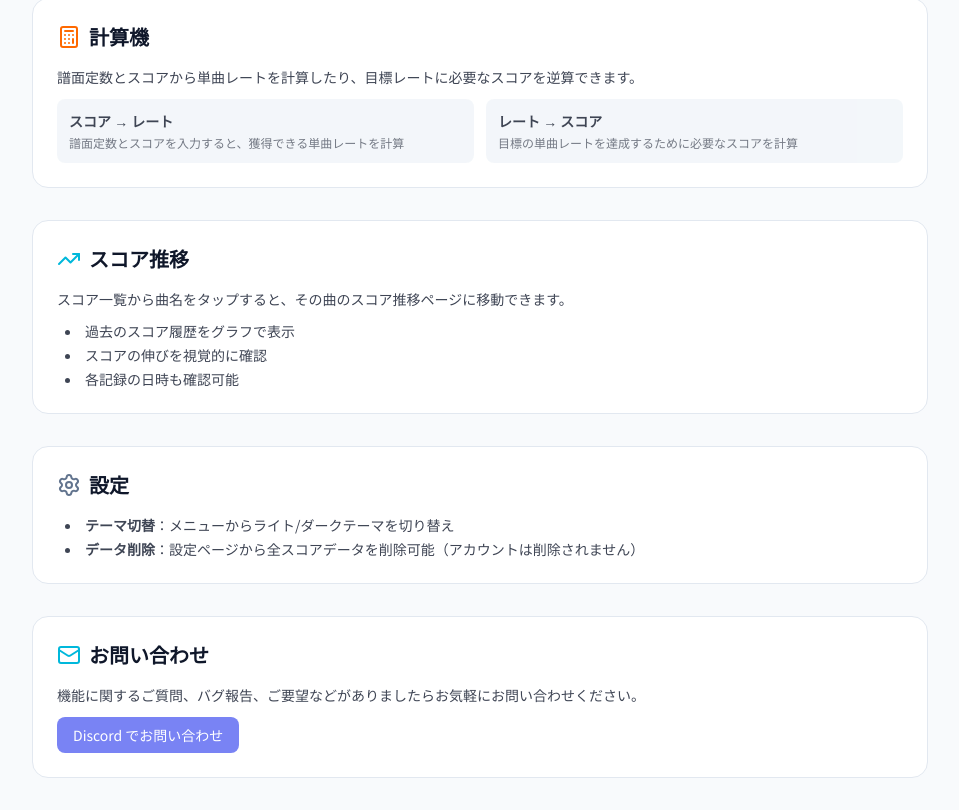
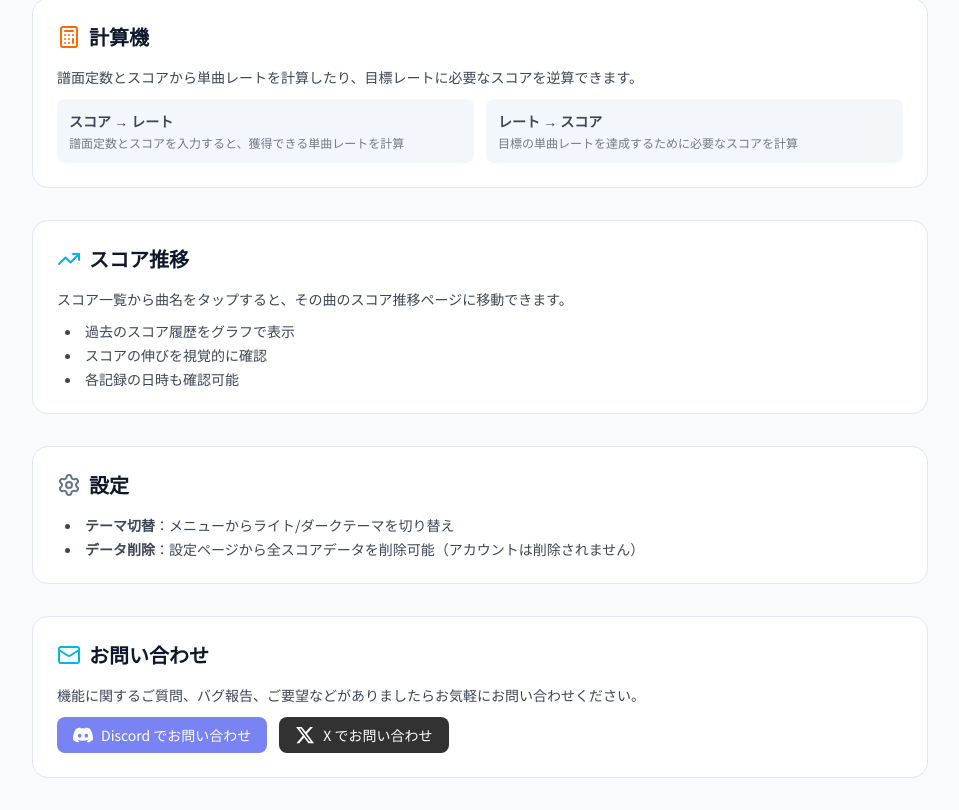
Before and after one commit to dora-ryukyu/takumi-score-manager, a Next.js app: page /guide in a window 1280 px wide. Shown: the part 1315-2125 px from the top of the page, without its empty margins (160-1119 px from the left). Built offline with nearby package versions, Linux system fonts and the light colour scheme; no server answers.

Commit message:
feat: Add legal, news, and guide pages.

```diff
--- a/src/app/guide/page.tsx
+++ b/src/app/guide/page.tsx
@@ -168,7 +168,23 @@
                   rel="noopener noreferrer"
                   className="inline-flex items-center gap-2 px-4 py-2 bg-[#5865F2] text-white rounded-lg hover:opacity-90 transition-opacity font-medium"
                 >
+                  <svg className="w-5 h-5" viewBox="0 0 24 24" fill="currentColor">
+                    <path d="M20.317 4.37a19.791 19.791 0 0 0-4.885-1.515.074.074 0 0 0-.079.037c-.21.375-.444.864-.608 1.25a18.27 18.27 0 0 0-5.487 0 12.64 12.64 0 0 0-.617-1.25.077.077 0 0 0-.079-.037A19.736 19.736 0 0 0 3.677 4.37a.07.07 0 0 0-.032.027C.533 9.046-.32 13.58.099 18.057a.082.082 0 0 0 .031.057 19.9 19.9 0 0 0 5.993 3.03.078.078 0 0 0 .084-.028 14.09 14.09 0 0 0 1.226-1.994.076.076 0 0 0-.041-.106 13.107 13.107 0 0 1-1.872-.892.077.077 0 0 1-.008-.128 10.2 10.2 0 0 0 .372-.292.074.074 0 0 1 .077-.01c3.928 1.793 8.18 1.793 12.062 0a.074.074 0 0 1 .078.01c.12.098.246.198.373.292a.077.077 0 0 1-.006.127 12.299 12.299 0 0 1-1.873.892.077.077 0 0 0-.041.107c.36.698.772 1.362 1.225 1.993a.076.076 0 0 0 .084.028 19.839 19.839 0 0 0 6.002-3.03.077.077 0 0 0 .032-.054c.5-5.177-.838-9.674-3.549-13.66a.061.061 0 0 0-.031-.03zM8.02 15.33c-1.183 0-2.157-1.085-2.157-2.419 0-1.333.956-2.419 2.157-2.419 1.21 0 2.176 1.096 2.157 2.42 0 1.333-.956 2.418-2.157 2.418zm7.975 0c-1.183 0-2.157-1.085-2.157-2.419 0-1.333.955-2.419 2.157-2.419 1.21 0 2.176 1.096 2.157 2.42 0 1.333-.946 2.418-2.157 2.418z"/>
+                  </svg>
                   {CONTACT_INFO.discord.displayText}
+                </a>
+              )}
+              {CONTACT_INFO.x && (
+                <a
+                  href={CONTACT_INFO.x.profileUrl}
+                  target="_blank"
+                  rel="noopener noreferrer"
+                  className="inline-flex items-center gap-2 px-4 py-2 bg-black text-white rounded-lg hover:opacity-90 transition-opacity font-medium"
+                >
+                  <svg className="w-5 h-5" viewBox="0 0 24 24" fill="currentColor">
+                    <path d="M18.244 2.25h3.308l-7.227 8.26 8.502 11.24H16.17l-5.214-6.817L4.99 21.75H1.68l7.73-8.835L1.254 2.25H8.08l4.713 6.231zm-1.161 17.52h1.833L7.084 4.126H5.117z"/>
+                  </svg>
+                  {CONTACT_INFO.x.displayText}
                 </a>
               )}
             </div>
--- a/src/app/legal/page.tsx
+++ b/src/app/legal/page.tsx
@@ -181,6 +181,19 @@
                   {CONTACT_INFO.discord.displayText}
                 </a>
               )}
+              {CONTACT_INFO.x && (
+                <a
+                  href={CONTACT_INFO.x.profileUrl}
+                  target="_blank"
+                  rel="noopener noreferrer"
+                  className="inline-flex items-center gap-2 px-4 py-2 bg-black text-white rounded-lg hover:opacity-90 transition-opacity font-medium"
+                >
+                  <svg className="w-5 h-5" viewBox="0 0 24 24" fill="currentColor">
+                    <path d="M18.244 2.25h3.308l-7.227 8.26 8.502 11.24H16.17l-5.214-6.817L4.99 21.75H1.68l7.73-8.835L1.254 2.25H8.08l4.713 6.231zm-1.161 17.52h1.833L7.084 4.126H5.117z"/>
+                  </svg>
+                  {CONTACT_INFO.x.displayText}
+                </a>
+              )}
             </div>
           </div>
         </section>
--- a/src/app/news/page.tsx
+++ b/src/app/news/page.tsx
@@ -104,6 +104,19 @@
                   {CONTACT_INFO.discord.displayText}
                 </a>
               )}
+              {CONTACT_INFO.x && (
+                <a
+                  href={CONTACT_INFO.x.profileUrl}
+                  target="_blank"
+                  rel="noopener noreferrer"
+                  className="inline-flex items-center gap-2 px-4 py-2 bg-black text-white rounded-lg hover:opacity-90 transition-opacity font-medium"
+                >
+                  <svg className="w-5 h-5" viewBox="0 0 24 24" fill="currentColor">
+                    <path d="M18.244 2.25h3.308l-7.227 8.26 8.502 11.24H16.17l-5.214-6.817L4.99 21.75H1.68l7.73-8.835L1.254 2.25H8.08l4.713 6.231zm-1.161 17.52h1.833L7.084 4.126H5.117z"/>
+                  </svg>
+                  {CONTACT_INFO.x.displayText}
+                </a>
+              )}
               {CONTACT_INFO.googleForm && (
                 <a
                   href={CONTACT_INFO.googleForm}
```
